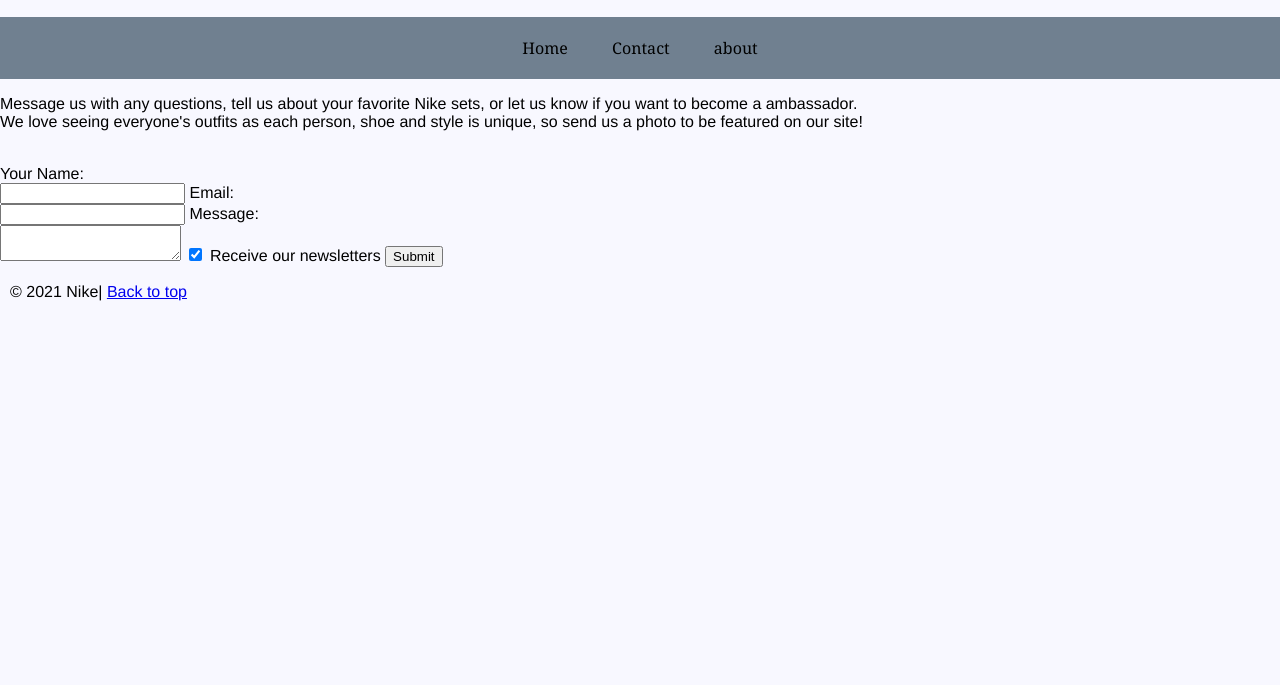
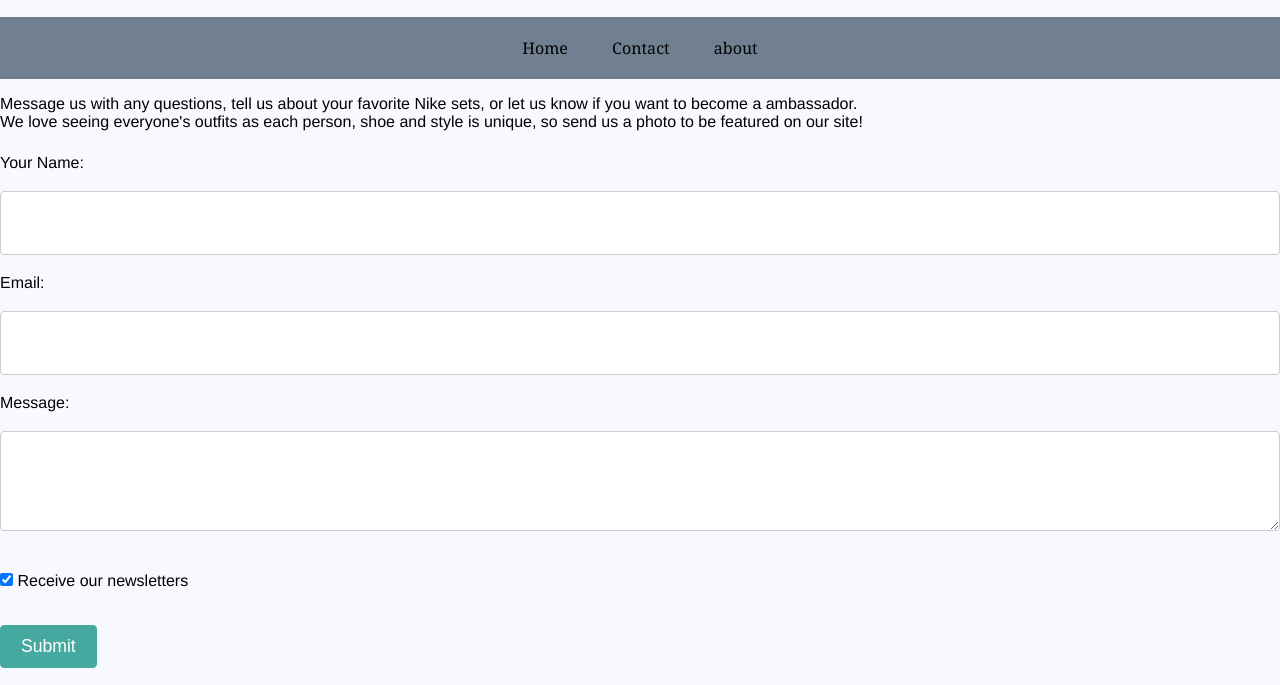
Before and after one commit to Sunfl0wersCreationz/nike, a plain HTML site: page contact.html in a window 1280 px wide. Shown: the part 106-791 px from the top of the page. Drawn offline with Linux system fonts and the light colour scheme.

Commit message:
Add files via upload

```diff
--- a/contact.html
+++ b/contact.html
@@ -47,6 +47,11 @@
 <!-- END OF FORM -->
 <!-- More information on forms see chapter 7 in our HTML AND CSS book -->
 
+   <div class="map">
+
+   <iframe src="https://www.google.com/maps/embed?pb=!1m18!1m12!1m3!1d12088.621776140593!2d-73.97827778608259!3d40.758605729663046!2m3!1f0!2f0!3f0!3m2!1i1024!2i768!4f13.1!3m3!1m2!1s0x89c259fb1b3bfcfd%3A0x45693aff492846a5!2sNike%20NYC!5e0!3m2!1sen!2sus!4v1618946967091!5m2!1sen!2sus" width="100%" height="450" style="border:0;" allowfullscreen="" loading="lazy"></iframe>
+ </div>
+ <!-- end of map -->
 
            <p></p>
              </div>
--- a/styles.css
+++ b/styles.css
@@ -64,6 +64,67 @@ img{
      margin:10px;
 
    }
+
+   /* map styles */
+   .map{
+
+   }
+   /* START MOBILE FORM STYLES */
+  }
+  .form-container{
+/*       TO CENTER add AUTO for margin right and left*/
+    margin: 20px auto;
+/*  WIDTH 100%  FOR MOBILE DEVICES*/
+    width:90%;
+    display:block;
+    font-size:1em;
+  }
+  form p{
+    margin-bottom:5px;
+
+  }
+  label{
+    display:block;
+  }
+  #newsletter input{
+    display:inline;
+    width:auto;
+  }
+  input{
+    /* FOR MOBILE use WIDTH:100% */
+    width:100%;
+    padding:1.7%;
+    margin:1.5% 0;
+    font-size: 1em;
+    border-radius: 4px;
+    border:1px solid #ccc;
+    box-sizing: border-box;
+  }
+  textarea{
+    min-height:100px;
+     /* FOR MOBILE use WIDTH:100% */
+    width: 100%;
+    padding: 2%;
+    margin: 1.5% 0;
+    font-size: 1em;
+    border: 1px solid #ccc;
+    border-radius: 4px;
+    box-sizing: border-box;
+  }
+  button{
+    /* CHANGED COLORS bellow */
+    background: #45A99F;
+    border: 1px solid #45A99F;
+    /* Rounded corners */
+    border-radius: 4px;
+    /* Text color */
+    color:white;
+    margin-top: 20px;
+    margin-bottom: 20px;
+    padding:10px 20px;
+    font-size: 1.1em;
+  }
+/*        END MOBILE FORM STYLES */
 @media screen and (min-width: 700px) {
         .logo{
           /* width:200px */
@@ -110,3 +171,17 @@ atom-text-editor {
 atom-text-editor .cursor {
   // border-color: red;
 }
+
+/*         START DESKTOP FORM STYLES */
+     .form-container{
+/*         CHANGE WIDTH of FORM TO YOUR PREFERENCE */
+       width:50%;
+     }
+     input{
+        /* CHANGE WIDTH TO YOUR PREFERENCE */
+       width:60%;
+     }
+     button{
+       margin-top: 2%;
+       margin-bottom: 2%;
+     }
```
